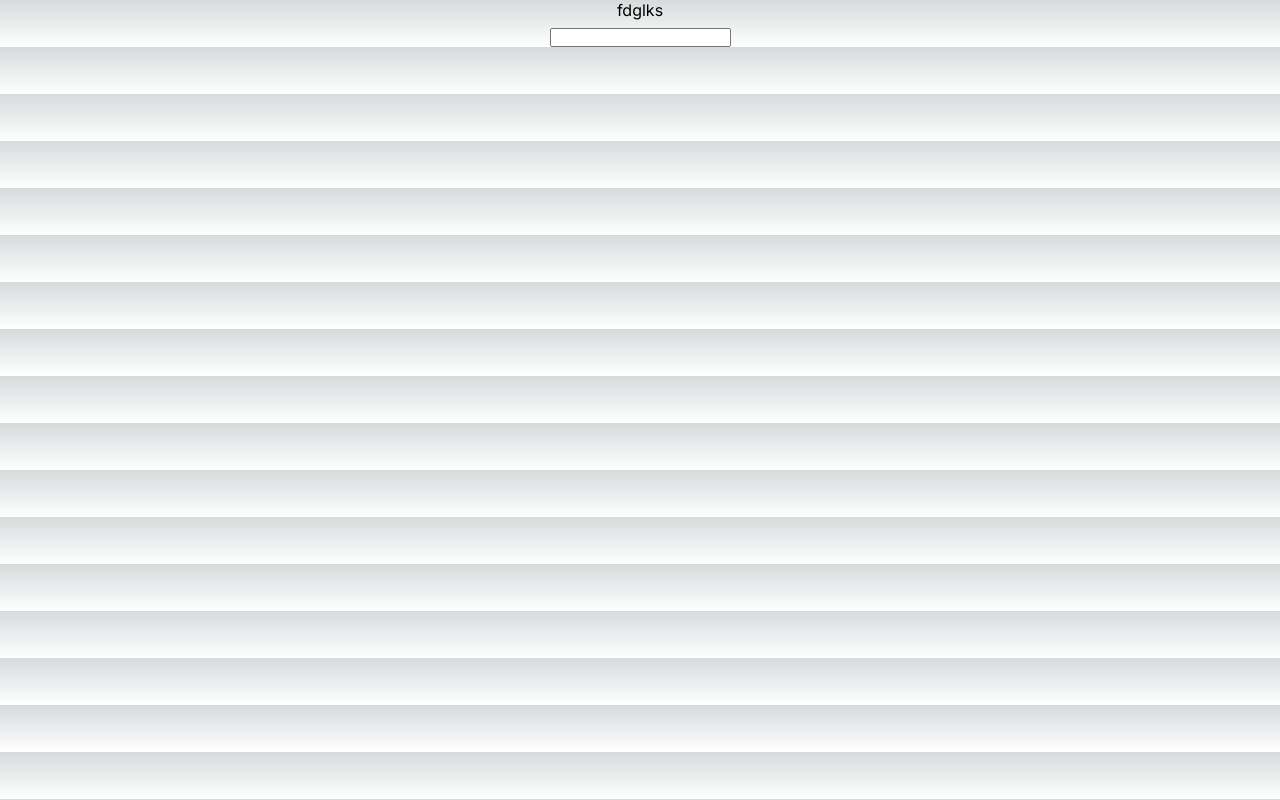
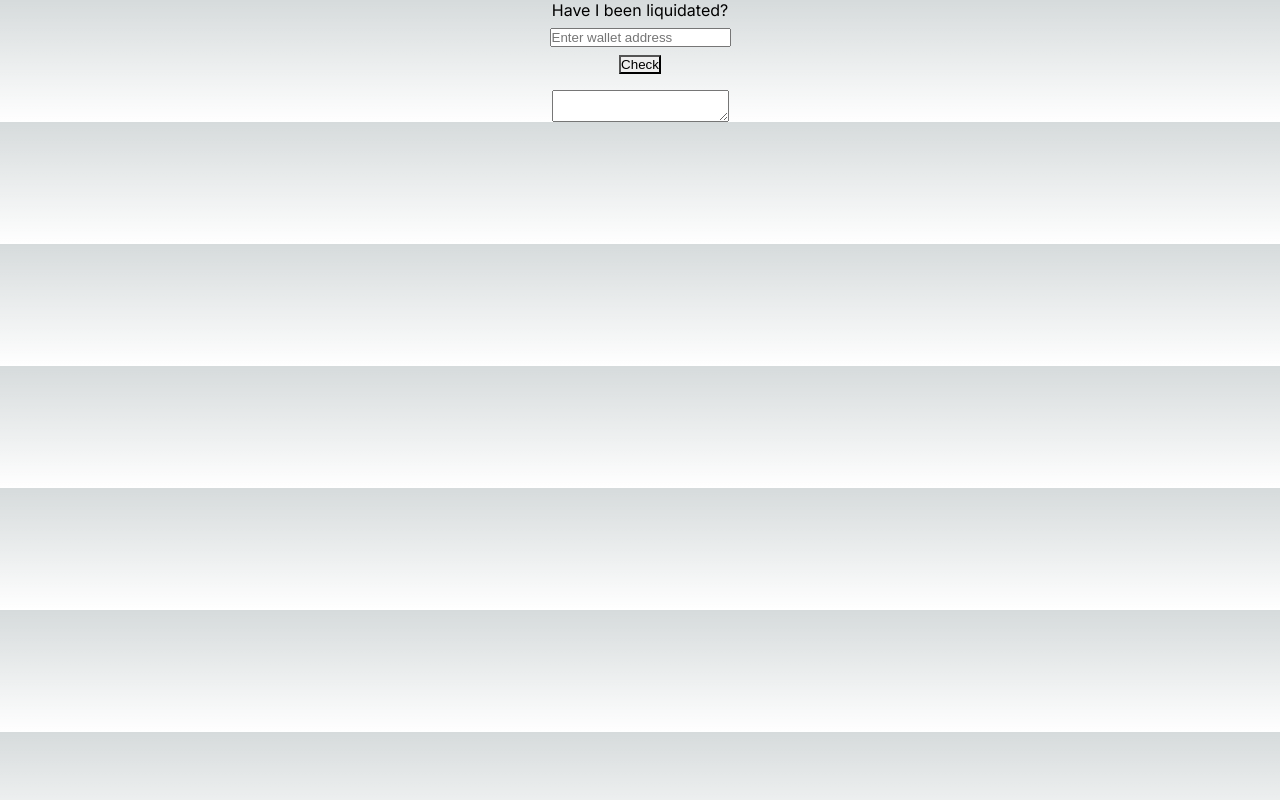
Before and after one commit to ElenaSaada/liquidation-checker, a Next.js app: page / in a window 1280 px wide. Built offline with nearby package versions, Linux system fonts and the light colour scheme.

Commit message:
add logic

```diff
--- a/components/page-component.tsx
+++ b/components/page-component.tsx
@@ -1,10 +1,30 @@
-import {Input, Text, VStack} from "@chakra-ui/react";
+import { getLenderProfitGraph } from "@/src/query";
+import {Input, Text, VStack, Button, Textarea} from "@chakra-ui/react";
+import {useState, useEffect} from "react";
 
 export const PageComponent = () => {
+    const [account, setAccount] = useState<string>('')
+    const [textBox, setTextBox] = useState<string>('')
+
+    const buttonCallback = async () => {
+        setTextBox('Fetching data...')
+        const result = await getLenderProfitGraph(account, 18);
+    }
+
     return  (
         <VStack>
-            <Text>fdglks</Text>
-            <Input></Input>
+            <Text>Have I been liquidated?</Text>
+            <Input
+                placeholder="Enter wallet address"
+                value={account}
+                onChange={(e) => setAccount(e.target.value)}
+            ></Input>
+            <Button onClick={buttonCallback}>Check</Button>
+            <Text></Text>
+            <Textarea
+                value={textBox}
+                onChange={(e) => setTextBox(e.target.value)}
+            ></Textarea>
         </VStack>
     )
 }
--- a/src/query.ts
+++ b/src/query.ts
@@ -33,6 +33,9 @@ export const getLenderProfitGraph = async (
         });
         let result = '';
         const auctions = data.auctions;
+        if (auctions.length === 0) {
+            return 'No liquidations found';
+        }
         auctions.forEach(auction => {
             const initialPrice = auction.initialPrice / 10 ** decimals;
             const startTime = auction.startTime;
```
